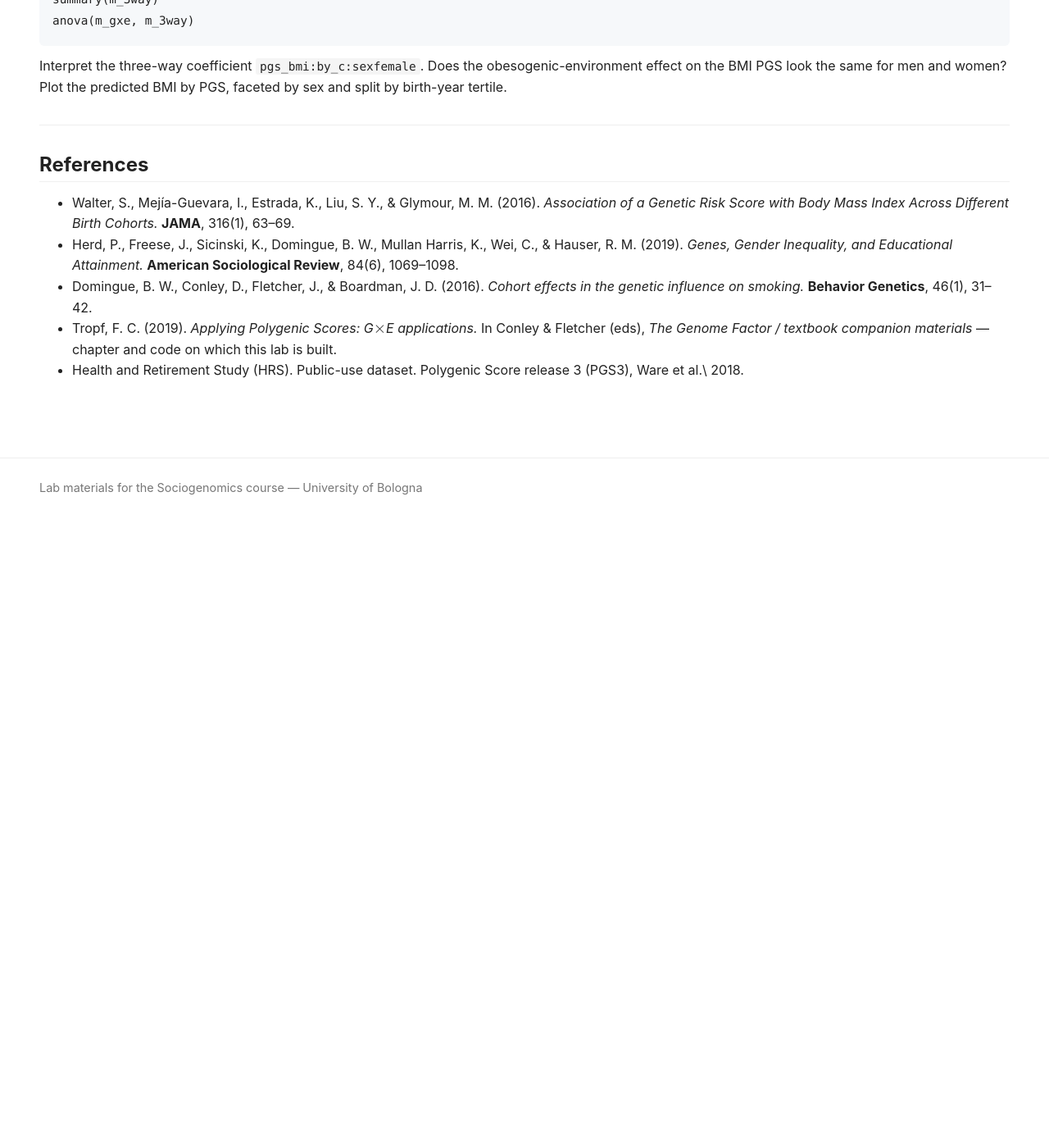
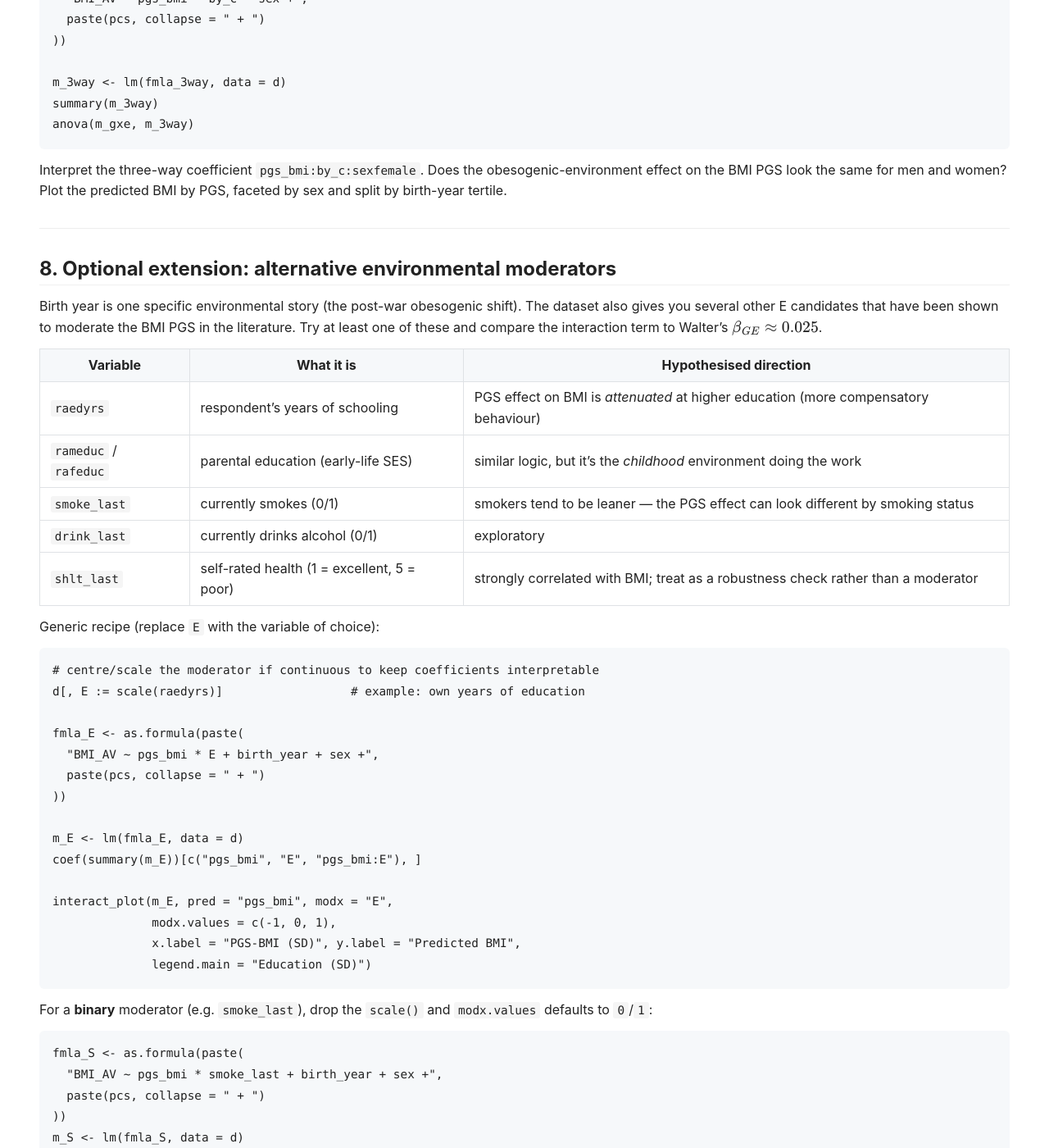
Before and after one commit to nicolabarban/sociogenomics_2025_2026, a Jekyll site: the page built from labs/week8/lab8_gxe.md, in a window 1280 px wide and 1400 px high, scrolled down 8305 px. Shown: the whole window at 82% size. Built offline with Jekyll 4.4.1, drawn with Linux system fonts in a browser that asks for light colours; our own code applies the rules of GitHub Pages for plain Markdown files; before the commit the page ends 8935 px from its top, so only the background shows below that; some of the changed text lies outside the part shown.

Commit message:
feat(week8): add HRS covariates, drop fixed data path, document last-obs encoding
- Extend HRS subset with raedyrs, rameduc, rafeduc (education / parental SES)
  and smoke_last, drink_last, shlt_last (last-wave behavioural snapshots)
- Drop dir.create() and the fixed ~/sociogenomics_2025_2026/... path; let
  students save the CSV wherever they want and point fread() at it
- Update variable table and add §8 with alternative E moderators
  (education, parental education, smoking, drinking, self-rated health)
- R script gains companion code for the new moderators

````diff
--- a/labs/week8/lab8_gxe.md
+++ b/labs/week8/lab8_gxe.md
@@ -21,29 +21,21 @@
 
 ### 0.1 Get the data
 
-The dataset `hrs_lab8.csv` (≈ 1.3 MB) is **not** stored in the GitHub repository because of the HRS data-use agreement; the instructor distributes it via a private Dropbox link instead. Download it from:
+The dataset `hrs_lab8.csv` (≈ 1.4 MB) is **not** stored in the GitHub repository because of the HRS data-use agreement; the instructor distributes it via a private Dropbox link instead. Download it from:
 
 <https://www.dropbox.com/scl/fi/6t4iqjec1l08eodssbk8d/hrs_lab8.csv?rlkey=7qm0daymlogvart7yl41ppaj2&dl=0>
 
-Or, equivalently, fetch it from R (the `dl=1` suffix forces a direct download):
+Or, equivalently, fetch it from R (the `dl=1` suffix forces a direct download). Save it wherever you like — just point the snippet below to that path:
 
 ```r
-dir.create("~/sociogenomics_2025_2026/labs/week8/data",
-           recursive = TRUE, showWarnings = FALSE)
 download.file(
   "https://www.dropbox.com/scl/fi/6t4iqjec1l08eodssbk8d/hrs_lab8.csv?rlkey=7qm0daymlogvart7yl41ppaj2&dl=1",
-  "~/sociogenomics_2025_2026/labs/week8/data/hrs_lab8.csv",
+  "hrs_lab8.csv",      # <-- change to wherever you want the file saved
   mode = "wb"
 )
 ```
 
-The script below assumes the file lives at:
-
-```
-~/sociogenomics_2025_2026/labs/week8/data/hrs_lab8.csv
-```
-
-Adjust the path if you saved it elsewhere — in RStudio it's easiest to keep `lab8_gxe.R` and the `data/` folder inside an RStudio Project so that relative paths just work.
+In the rest of the lab, replace the path in `fread(...)` with the location you chose. Working inside an RStudio Project keeps things tidy: put `hrs_lab8.csv` next to `lab8_gxe.R` (or in a `data/` subfolder) and reference it with a relative path.
 
 ### 0.2 Install R packages (one-off)
 
@@ -68,7 +60,7 @@
 library(ggplot2)
 library(interactions)
 
-d <- fread("~/sociogenomics_2025_2026/labs/week8/data/hrs_lab8.csv")
+d <- fread("hrs_lab8.csv")     # <-- adjust to your path
 str(d)
 summary(d[, .(BMI_AV, Age_AV, birth_year, pgs_bmi)])
 table(d$sex)
@@ -84,7 +76,14 @@
 | `Age_AV` | mean age (years) across the same waves |
 | `birth_year` | year of birth (1905–1980) |
 | `sex` | factor: `male`, `female` |
+| `raedyrs` | respondent's years of completed schooling (0–17) |
+| `rameduc` / `rafeduc` | mother's / father's years of completed schooling |
+| `smoke_last` | 1 if currently smoking at the **last** wave the respondent was surveyed (else 0) |
+| `drink_last` | 1 if currently drinks alcohol at the last wave |
+| `shlt_last` | self-rated health at the last wave: 1 = excellent, 5 = poor |
 | `pc1` … `pc10` | first 10 genetic PCs |
+
+> **Why "last" and not the average?** Smoking, drinking, and self-rated health change over the life course. The last available observation gives you the most recent state before the respondent dropped out / was censored, which is closer to the BMI we observe at later waves than a long-run average. (For a more careful treatment you would model these as time-varying — out of scope here.)
 
 > **Why standardise the PGS?** With $z$-scored PGS, $\beta_G$ is the change in BMI for a one-SD increase in genetic predisposition. This makes effects comparable across PGS, traits, and papers.
 
@@ -333,6 +332,53 @@
 
 ---
 
+## 8. Optional extension: alternative environmental moderators
+
+Birth year is one specific environmental story (the post-war obesogenic shift). The dataset also gives you several other E candidates that have been shown to moderate the BMI PGS in the literature. Try at least one of these and compare the interaction term to Walter's $\beta_{GE} \approx 0.025$.
+
+| Variable | What it is | Hypothesised direction |
+|---|---|---|
+| `raedyrs` | respondent's years of schooling | PGS effect on BMI is *attenuated* at higher education (more compensatory behaviour) |
+| `rameduc` / `rafeduc` | parental education (early-life SES) | similar logic, but it's the *childhood* environment doing the work |
+| `smoke_last` | currently smokes (0/1) | smokers tend to be leaner — the PGS effect can look different by smoking status |
+| `drink_last` | currently drinks alcohol (0/1) | exploratory |
+| `shlt_last` | self-rated health (1 = excellent, 5 = poor) | strongly correlated with BMI; treat as a robustness check rather than a moderator |
+
+Generic recipe (replace `E` with the variable of choice):
+
+```r
+# centre/scale the moderator if continuous to keep coefficients interpretable
+d[, E := scale(raedyrs)]                  # example: own years of education
+
+fmla_E <- as.formula(paste(
+  "BMI_AV ~ pgs_bmi * E + birth_year + sex +",
+  paste(pcs, collapse = " + ")
+))
+
+m_E <- lm(fmla_E, data = d)
+coef(summary(m_E))[c("pgs_bmi", "E", "pgs_bmi:E"), ]
+
+interact_plot(m_E, pred = "pgs_bmi", modx = "E",
+              modx.values = c(-1, 0, 1),
+              x.label = "PGS-BMI (SD)", y.label = "Predicted BMI",
+              legend.main = "Education (SD)")
+```
+
+For a **binary** moderator (e.g. `smoke_last`), drop the `scale()` and `modx.values` defaults to `0`/`1`:
+
+```r
+fmla_S <- as.formula(paste(
+  "BMI_AV ~ pgs_bmi * smoke_last + birth_year + sex +",
+  paste(pcs, collapse = " + ")
+))
+m_S <- lm(fmla_S, data = d)
+coef(summary(m_S))[c("pgs_bmi", "smoke_last", "pgs_bmi:smoke_last"), ]
+```
+
+> **Caveat.** Unlike `birth_year`, these moderators are *not* exogenous — they are themselves outcomes of genes, environment, and choices. A G×E coefficient on `raedyrs` does not have the same causal status as a G×E on `birth_year`. Read the result as descriptive (does the PGS slope differ across groups?) not causal (does education *unlock* the PGS?).
+
+---
+
 ## References
 
 * Walter, S., Mejía-Guevara, I., Estrada, K., Liu, S. Y., & Glymour, M. M. (2016). *Association of a Genetic Risk Score with Body Mass Index Across Different Birth Cohorts.* **JAMA**, 316(1), 63–69.
````
Also changed, not shown: 1 other file.
